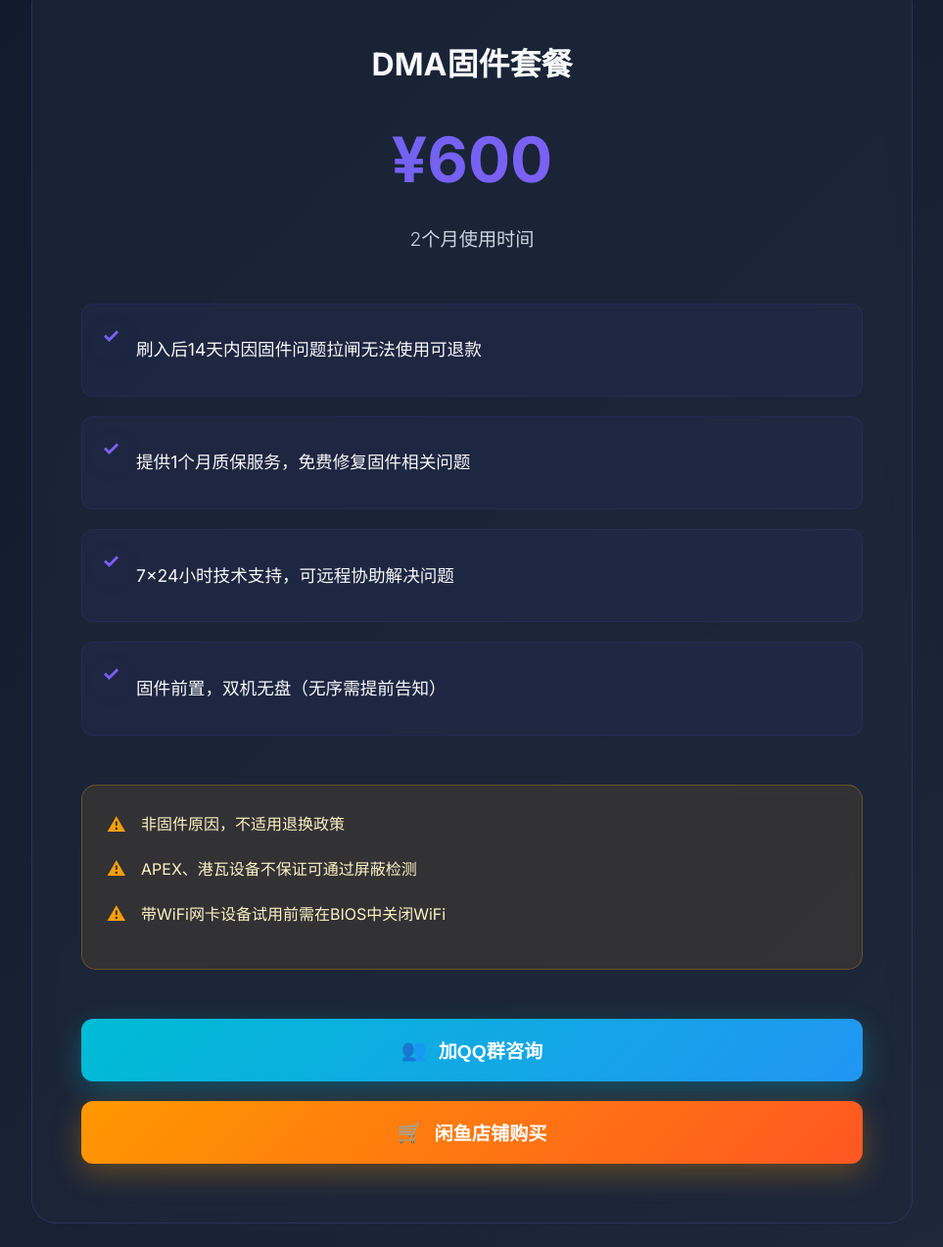
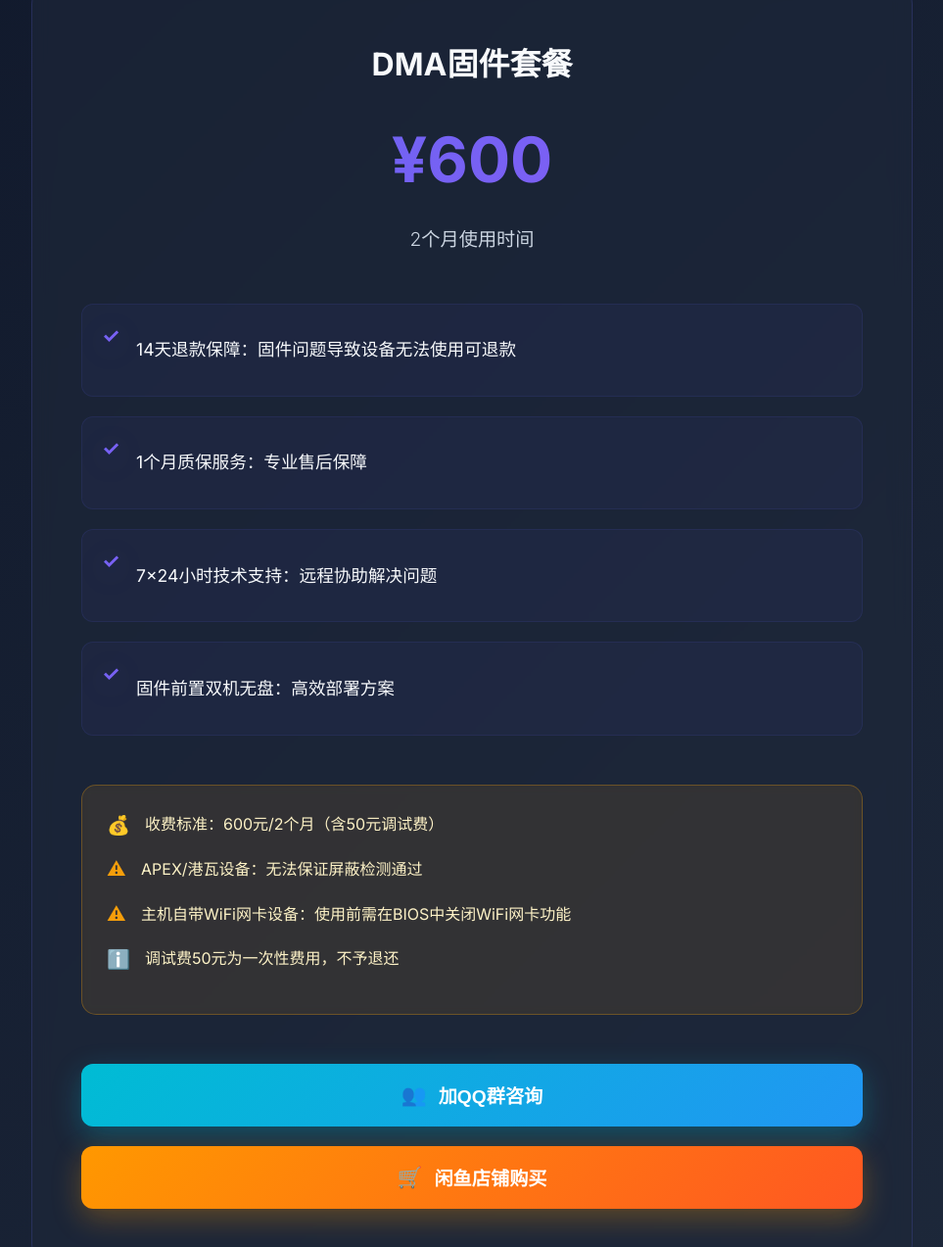
Before and after one commit to fmc999/dmawy, a plain HTML site: page index.html in a window 1280 px wide. Shown: the part 2660-3933 px from the top of the page at 98% size, without its empty margins (158-1121 px from the left). Drawn offline with Linux system fonts and the light colour scheme.

Commit message:
Update index.html

```diff
--- a/index.html
+++ b/index.html
@@ -141,34 +141,38 @@
                     <div class="pricing-features">
                         <div class="feature-item">
                             <span class="feature-icon">✓</span>
-                            <span>刷入后14天内因固件问题拉闸无法使用可退款</span>
+                            <span>14天退款保障：固件问题导致设备无法使用可退款</span>
                         </div>
                         <div class="feature-item">
                             <span class="feature-icon">✓</span>
-                            <span>提供1个月质保服务，免费修复固件相关问题</span>
+                            <span>1个月质保服务：专业售后保障</span>
                         </div>
                         <div class="feature-item">
                             <span class="feature-icon">✓</span>
-                            <span>7x24小时技术支持，可远程协助解决问题</span>
+                            <span>7x24小时技术支持：远程协助解决问题</span>
                         </div>
                         <div class="feature-item">
                             <span class="feature-icon">✓</span>
-                            <span>固件前置，双机无盘（无序需提前告知）</span>
+                            <span>固件前置双机无盘：高效部署方案</span>
                         </div>
                     </div>
 
                     <div class="pricing-notice">
                         <div class="notice-item">
-                            <span class="notice-icon">⚠</span>
-                            <span>非固件原因，不适用退换政策</span>
+                            <span class="notice-icon">💰</span>
+                            <span>收费标准：600元/2个月（含50元调试费）</span>
                         </div>
                         <div class="notice-item">
                             <span class="notice-icon">⚠</span>
-                            <span>APEX、港瓦设备不保证可通过屏蔽检测</span>
+                            <span>APEX/港瓦设备：无法保证屏蔽检测通过</span>
                         </div>
                         <div class="notice-item">
                             <span class="notice-icon">⚠</span>
-                            <span>带WiFi网卡设备试用前需在BIOS中关闭WiFi</span>
+                            <span>主机自带WiFi网卡设备：使用前需在BIOS中关闭WiFi网卡功能</span>
+                        </div>
+                        <div class="notice-item">
+                            <span class="notice-icon">ℹ️</span>
+                            <span>调试费50元为一次性费用，不予退还</span>
                         </div>
                     </div>
 
```
